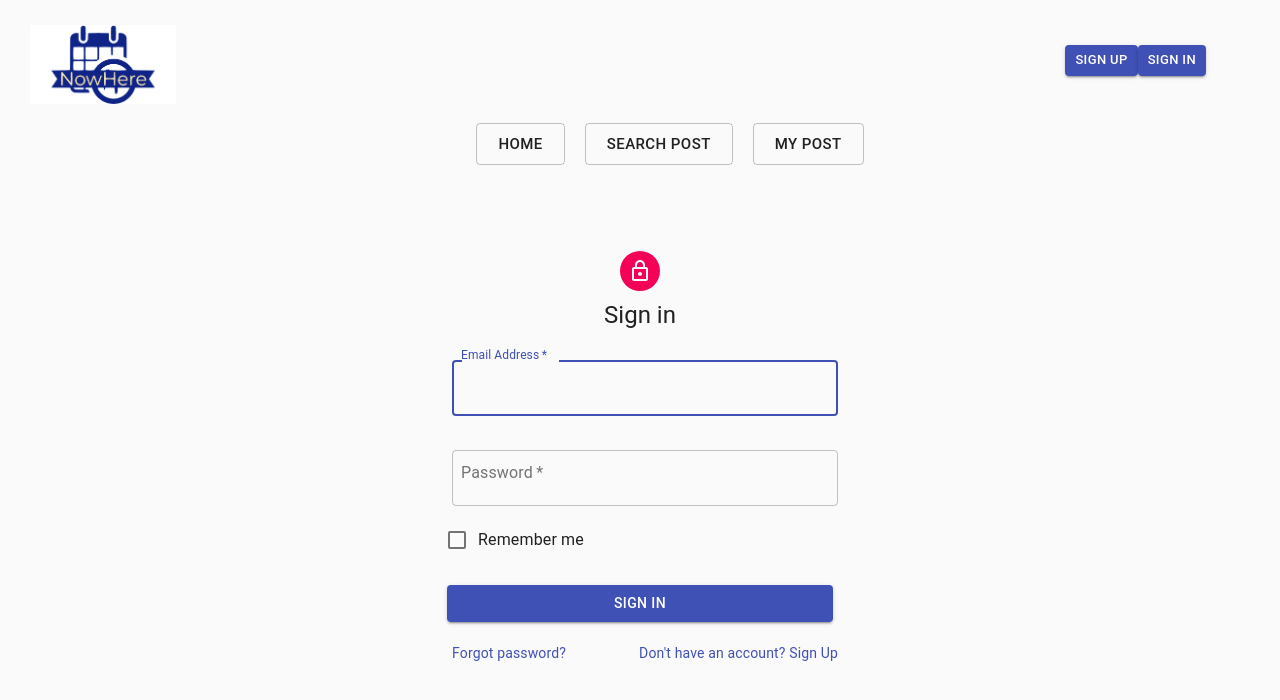
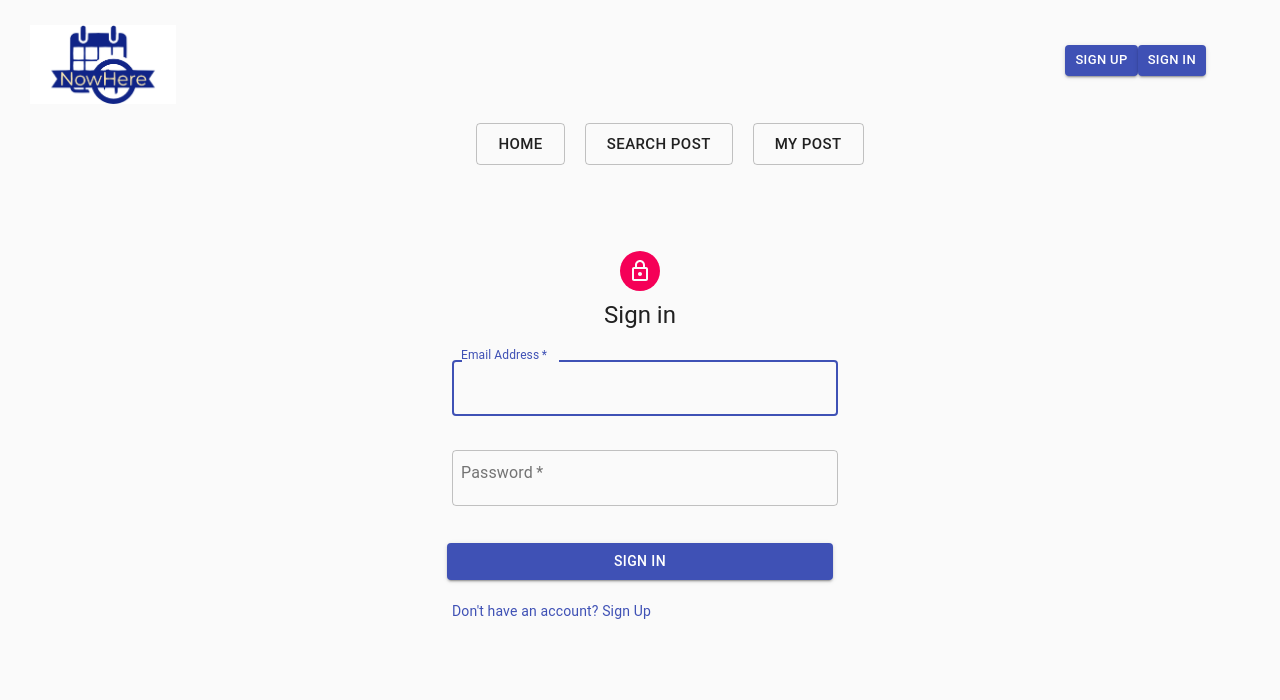
Before and after one commit to RyanStark223232/CSCI3100_MobileCloudProject, a React (Create React App) app in the folder nowhere/: page /signin in a window 1280 px wide. Shown: the top 700 px of the page. Built offline with nearby package versions, Linux system fonts and the light colour scheme; no server answers.

Commit message:
Update SignIn.js

```diff
--- a/nowhere/src/SignIn.js
+++ b/nowhere/src/SignIn.js
@@ -127,10 +127,10 @@ class SignIn extends React.Component {
               autoComplete="current-password"
               inputRef={this.pwRef}
             />
-            <FormControlLabel
+            {/* <FormControlLabel
               control={<Checkbox value="remember" color="primary" />}
               label="Remember me"
-            />
+            /> */}
             <Button
               type="submit"
               fullWidth
@@ -141,11 +141,11 @@ class SignIn extends React.Component {
               Sign In
           </Button>
             <Grid container>
-              <Grid item xs>
+              {/* <Grid item xs>
                 <Link href="#" variant="body2">
                   Forgot password?
               </Link>
-              </Grid>
+              </Grid> */}
               <Grid item>
                 <Link href="/signup" variant="body2">
                   {"Don't have an account? Sign Up"}
```
